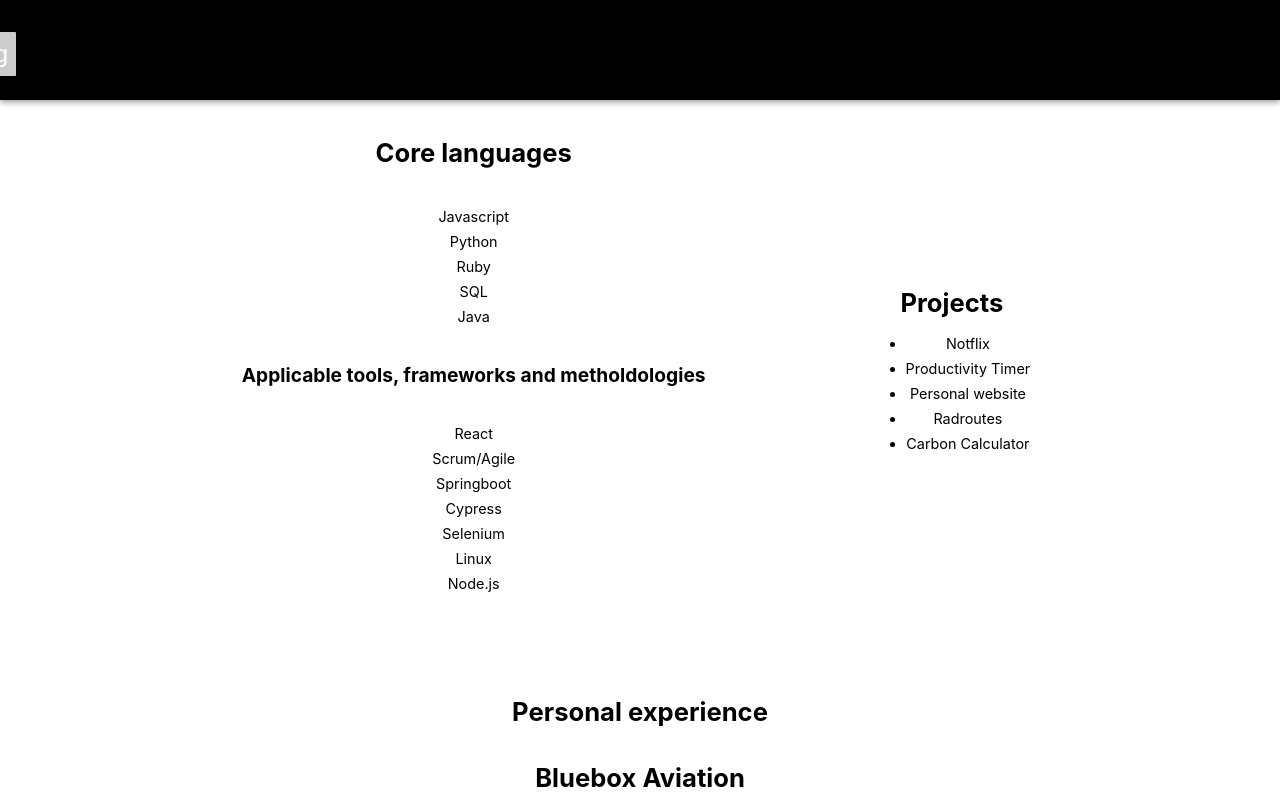
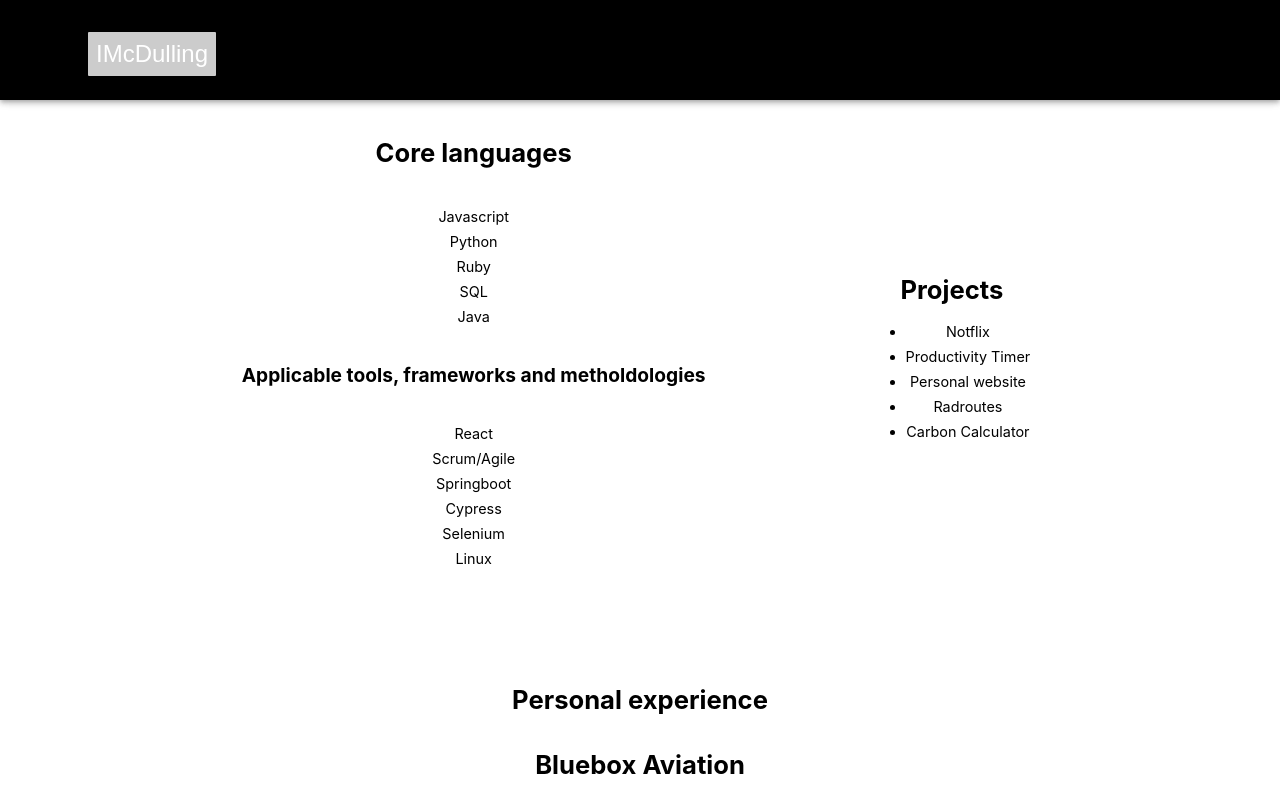
Before and after one commit to EenMac/Personal-portfolio.io, a React (Create React App) app: page /competencies in a window 1280 px wide. Shown: the top 799 px of the page. Built offline with nearby package versions, Linux system fonts and the light colour scheme.

Commit message:
changes updated

```diff
--- a/src/components/Competencies.js
+++ b/src/components/Competencies.js
@@ -22,7 +22,6 @@ function Competencies( props ) {
               <li>Cypress</li>
               <li>Selenium</li>
               <li>Linux</li>
-              <li>Node.js</li>
             </ol>
         </div>
         <div id="seperator"></div>
--- a/src/css/Navbar.css
+++ b/src/css/Navbar.css
@@ -7,7 +7,8 @@
     color: white;
     border-radius: 1px;
     box-sizing:border-box;
+    justify-content: center;
     position: absolute;
     background-color:rgba(255,255,255,.8);
-    transform: translateX(-200px);
+    margin: auto;
 }
```
Also changed, not shown: src/css/About.css (+0 -13 lines).
